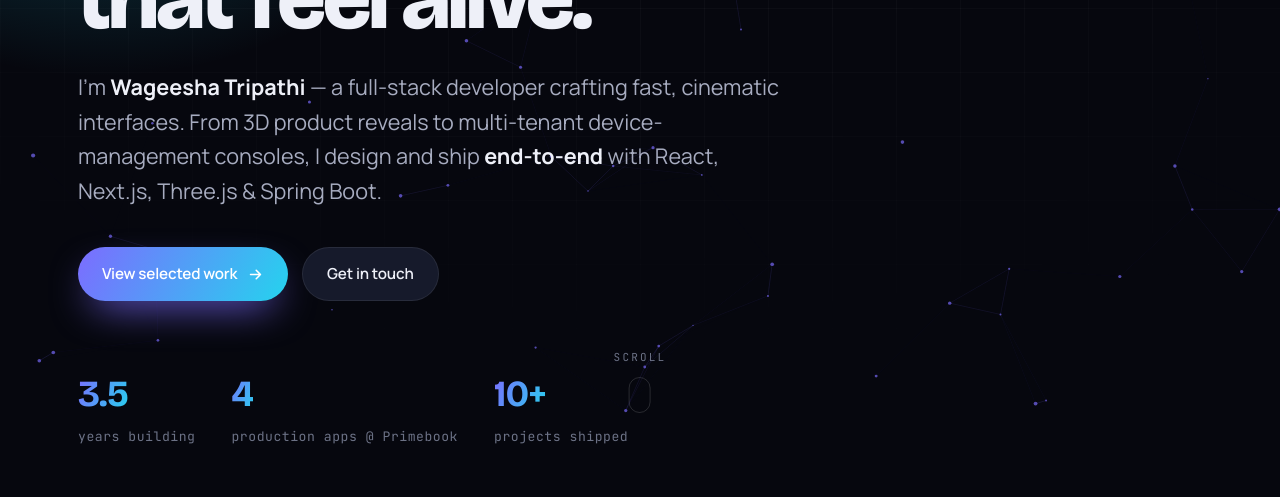
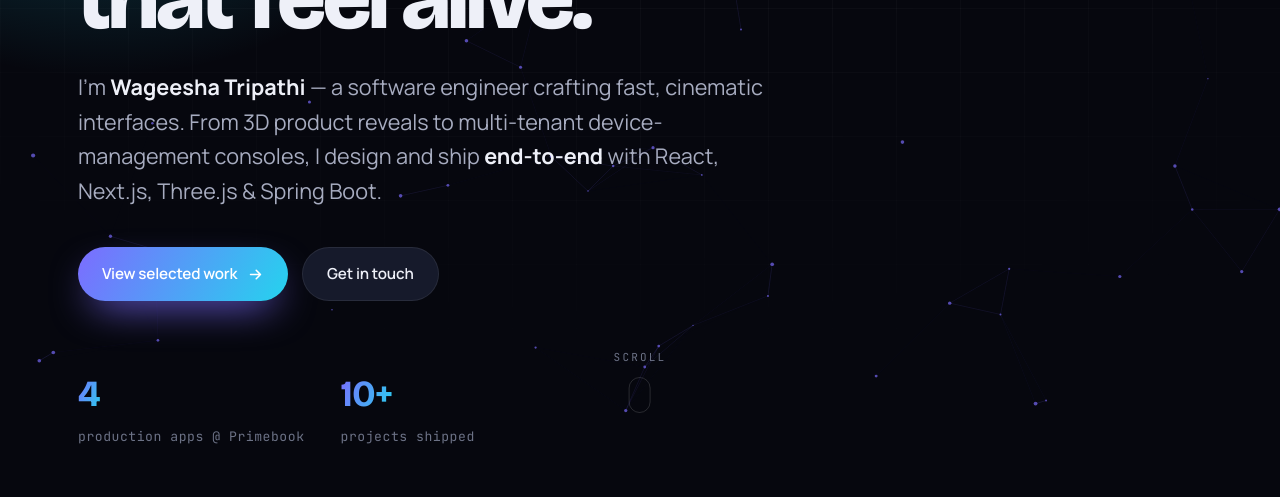
Before and after one commit to WST2002/WST2002.github.io, a Next.js app: page / in a window 1280 px wide. Shown: the part 376-873 px from the top of the page. Built offline with nearby package versions, Linux system fonts and the light colour scheme; no server answers.

Commit message:
Use Software Engineer as title and drop years of experience

```diff
--- a/src/content/profile.ts
+++ b/src/content/profile.ts
@@ -9,7 +9,7 @@ export const profile = {
   firstName: "Wageesha",
   lastName: "Tripathi",
   initials: "WT",
-  role: "Full-Stack Developer",
+  role: "Software Engineer",
   /** Short availability line shown as the hero status pill. */
   status: "Available · Software Development Engineer @ Primebook India",
   location: "India · open to remote",
@@ -20,13 +20,13 @@ export const profile = {
     headline: "Building immersive web experiences that feel alive.",
     /** The word in `headline` rendered with the gradient treatment. */
     highlight: "immersive",
-    lead: "I'm **Wageesha Tripathi** — a full-stack developer crafting fast, cinematic interfaces. From 3D product reveals to multi-tenant device-management consoles, I design and ship **end-to-end** with React, Next.js, Three.js & Spring Boot.",
+    lead: "I'm **Wageesha Tripathi** — a software engineer crafting fast, cinematic interfaces. From 3D product reveals to multi-tenant device-management consoles, I design and ship **end-to-end** with React, Next.js, Three.js & Spring Boot.",
   },
 
   about: {
     lead: "I build the *whole* front of the product — from the first design token to the final scroll animation — and I care about how it *feels* as much as how it works.",
     body: [
-      "I'm a full-stack developer based in India, currently at Primebook India, where I build the marketing website and an entire suite of multi-tenant MDM consoles. I'm happiest where design and engineering overlap: designing a custom component library, then architecting the state and API layer that powers it. I've shipped 3D experiences, headless-CMS workflows, secure auth with token refresh and RBAC, and complex dashboards — usually as the sole developer and designer.",
+      "I'm a software engineer based in India, currently at Primebook India, where I build the marketing website and an entire suite of multi-tenant MDM consoles. I'm happiest where design and engineering overlap: designing a custom component library, then architecting the state and API layer that powers it. I've shipped 3D experiences, headless-CMS workflows, secure auth with token refresh and RBAC, and complex dashboards — usually as the sole developer and designer.",
       "B.Tech in Computer Science (CGPA 8.11). Equal parts **designer** and **engineer**.",
     ],
   },
@@ -35,20 +35,19 @@ export const profile = {
     headline: "Let's build something immersive.",
     highlight: "immersive",
     subtitle:
-      "Open to frontend & full-stack roles and freelance collaborations. Drop a line — I usually reply within a day.",
+      "Open to software engineering roles and freelance collaborations. Drop a line — I usually reply within a day.",
   },
 } as const;
 
 /** Headline statistics shown beneath the hero copy. */
 export const stats: Stat[] = [
-  { value: "3.5", label: "years building" },
   { value: "4", label: "production apps @ Primebook" },
   { value: "10+", label: "projects shipped" },
 ];
 
 /** Quick facts rendered in the "At a glance" about card. */
 export const aboutFacts: AboutFact[] = [
-  { icon: "role", label: "Role", value: "Full-Stack / Frontend Developer" },
+  { icon: "role", label: "Role", value: "Software Engineer" },
   { icon: "current", label: "Current", value: "Primebook India" },
   { icon: "education", label: "Education", value: "B.Tech CSE · CGPA 8.11" },
   { icon: "focus", label: "Focus", value: "Immersive UI · 3D · Design systems" },
--- a/src/lib/site.ts
+++ b/src/lib/site.ts
@@ -14,11 +14,12 @@ export const siteConfig = {
   name: profile.name,
   title: `${profile.name} — ${profile.role}`,
   description:
-    "Wageesha Tripathi — Full-Stack Developer at Primebook India. Building immersive, performance-driven web experiences with React, Next.js, Three.js and Spring Boot.",
+    "Wageesha Tripathi — Software Engineer at Primebook India. Building immersive, performance-driven web experiences with React, Next.js, Three.js and Spring Boot.",
   url: siteUrl,
   locale: "en_US",
   keywords: [
     "Wageesha Tripathi",
+    "Software Engineer",
     "Full-Stack Developer",
     "Frontend Developer",
     "React Developer",
```
